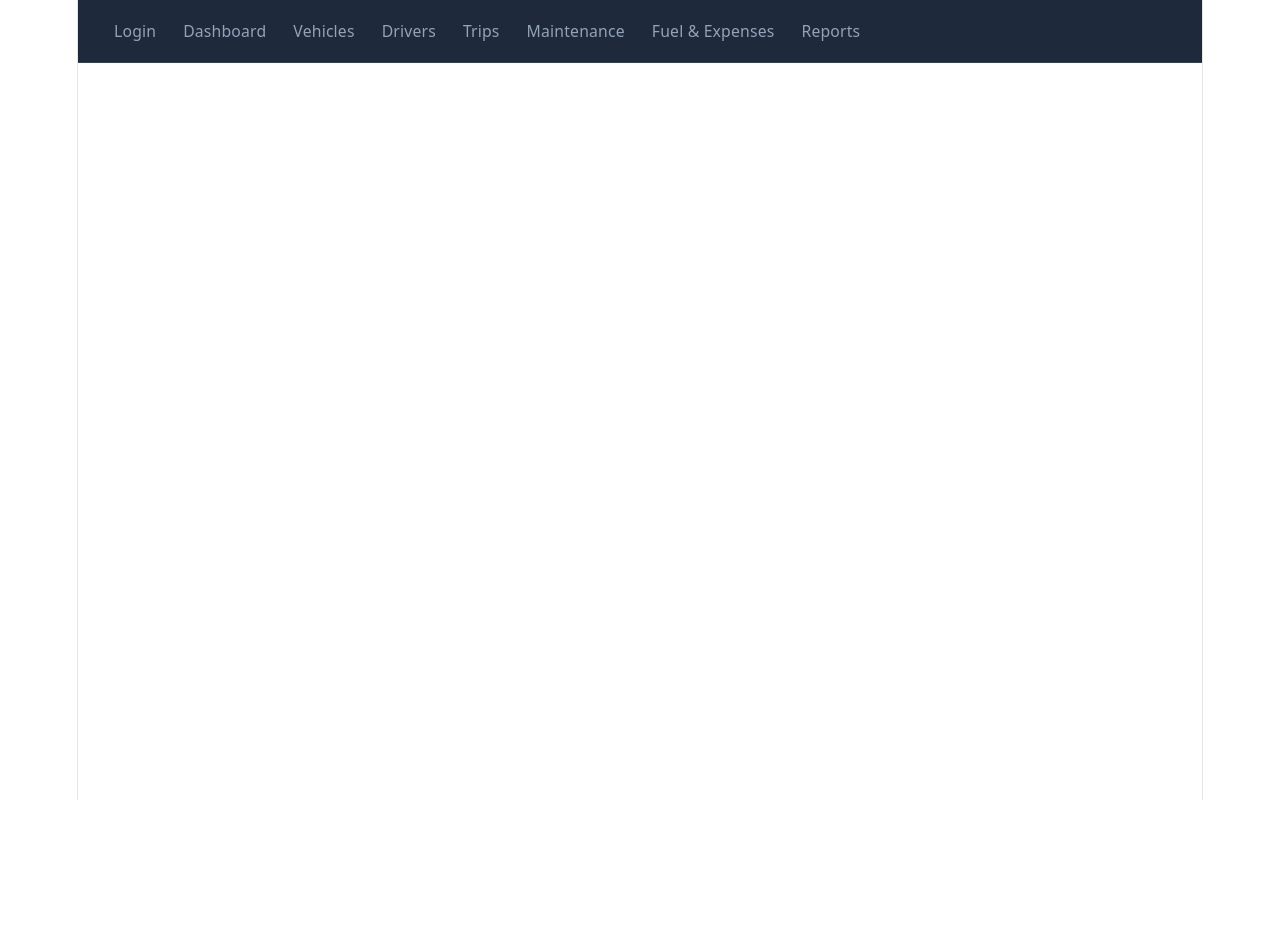
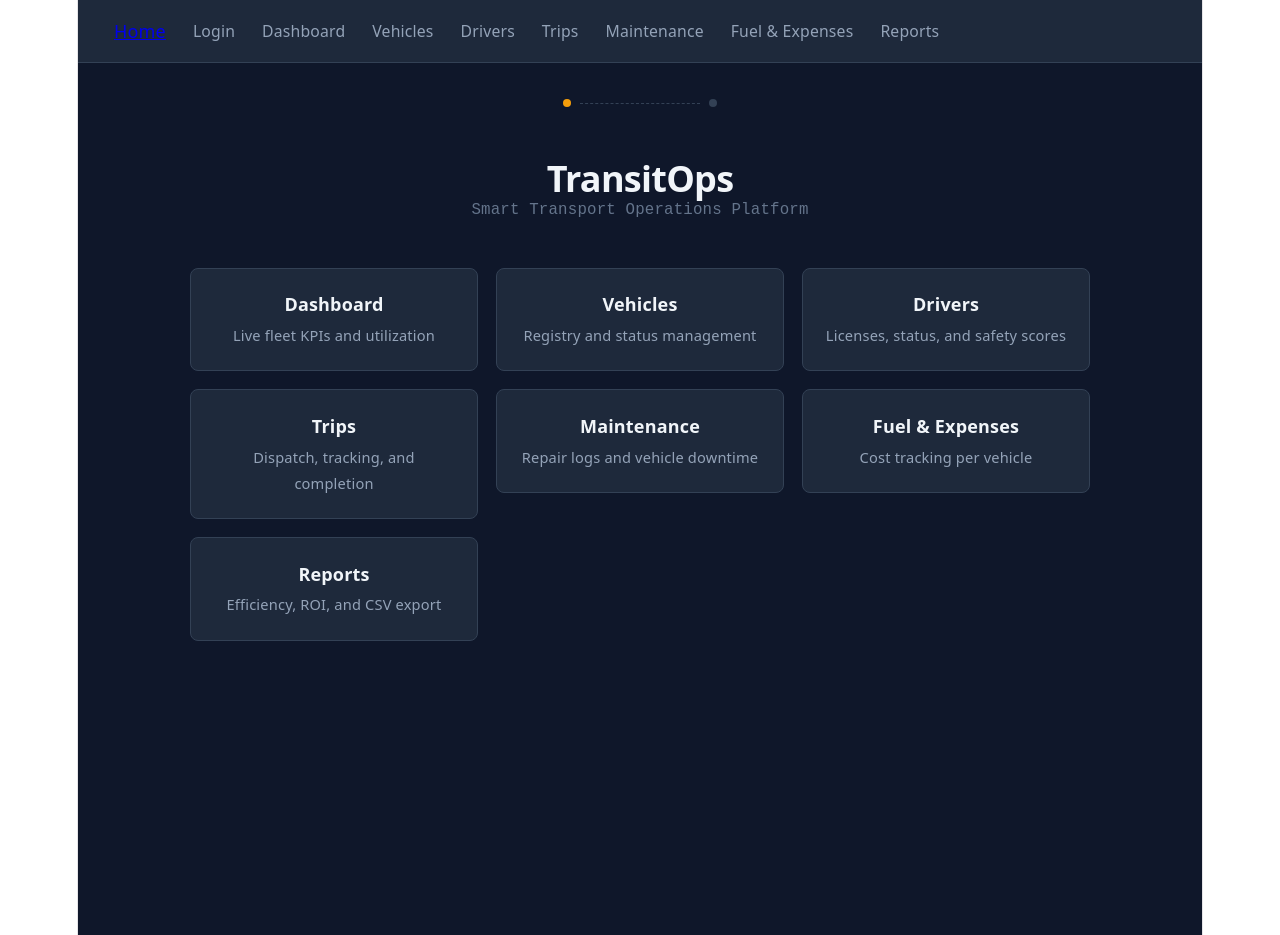
Before and after one commit to anjithx8/TransitOps, a React (Vite) app: page / in a window 1280 px wide. Before the commit the page ends 800 px from the top, so only its background shows below. Built offline with nearby package versions, Linux system fonts and the light colour scheme; no server answers.

Commit message:
Homepage and final touches

```diff
--- a/src/App.tsx
+++ b/src/App.tsx
@@ -1,4 +1,5 @@
 import { BrowserRouter, Routes, Route, Link } from 'react-router-dom'
+import Home from './pages/Home'
 import Login from './pages/Login'
 import Dashboard from './pages/Dashboard'
 import Vehicles from './pages/Vehicles'
@@ -23,6 +24,7 @@ function App() {
         display: 'flex', gap: '1.5rem', padding: '1rem 2rem',
         backgroundColor: colors.surface, borderBottom: `1px solid ${colors.border}`,
       }}>
+        <Link to="/">Home</Link>
         <Link to="/login" style={navLinkStyle}>Login</Link>
         <Link to="/dashboard" style={navLinkStyle}>Dashboard</Link>
         <Link to="/vehicles" style={navLinkStyle}>Vehicles</Link>
@@ -33,6 +35,7 @@ function App() {
         <Link to="/reports" style={navLinkStyle}>Reports</Link>
       </nav>
       <Routes>
+        <Route path="/" element={<Home />} />
         <Route path="/login" element={<Login />} />
         <Route path="/dashboard" element={<Dashboard />} />
         <Route path="/vehicles" element={<Vehicles />} />
--- /dev/null
+++ b/src/pages/Home.tsx
@@ -0,0 +1,47 @@
+import { Link } from 'react-router-dom'
+import { colors, page, card } from '../lib/theme'
+
+const sections = [
+  { to: '/dashboard', label: 'Dashboard', desc: 'Live fleet KPIs and utilization' },
+  { to: '/vehicles', label: 'Vehicles', desc: 'Registry and status management' },
+  { to: '/drivers', label: 'Drivers', desc: 'Licenses, status, and safety scores' },
+  { to: '/trips', label: 'Trips', desc: 'Dispatch, tracking, and completion' },
+  { to: '/maintenance', label: 'Maintenance', desc: 'Repair logs and vehicle downtime' },
+  { to: '/fuel-expenses', label: 'Fuel & Expenses', desc: 'Cost tracking per vehicle' },
+  { to: '/reports', label: 'Reports', desc: 'Efficiency, ROI, and CSV export' },
+]
+
+export default function Home() {
+  return (
+    <div style={{ ...page, display: 'flex', flexDirection: 'column', alignItems: 'center' }}>
+
+      <div style={{ display: 'flex', alignItems: 'center', gap: '0.5rem', marginBottom: '1.5rem' }}>
+        <div style={{ width: '8px', height: '8px', borderRadius: '50%', backgroundColor: colors.accent }} />
+        <div style={{ width: '120px', borderTop: `1px dashed ${colors.border}` }} />
+        <div style={{ width: '8px', height: '8px', borderRadius: '50%', backgroundColor: colors.border }} />
+      </div>
+
+      <h1 style={{ fontSize: '2rem', fontWeight: 700, color: colors.text, letterSpacing: '-0.02em', marginBottom: '0.25rem' }}>
+        TransitOps
+      </h1>
+      <p style={{ color: colors.textFaint, fontFamily: 'monospace', fontSize: '0.875rem', marginBottom: '2.5rem' }}>
+        Smart Transport Operations Platform
+      </p>
+
+      <div style={{ display: 'grid', gridTemplateColumns: 'repeat(auto-fit, minmax(220px, 1fr))', gap: '1rem', width: '100%', maxWidth: '900px' }}>
+        {sections.map(s => (
+          <Link key={s.to} to={s.to} style={{ textDecoration: 'none' }}>
+            <div style={{ ...card, marginBottom: 0, transition: 'border-color 0.15s' }}>
+              <div style={{ fontSize: '1rem', fontWeight: 600, color: colors.text, marginBottom: '0.25rem' }}>
+                {s.label}
+              </div>
+              <div style={{ fontSize: '0.8125rem', color: colors.textMuted }}>
+                {s.desc}
+              </div>
+            </div>
+          </Link>
+        ))}
+      </div>
+    </div>
+  )
+}
```
